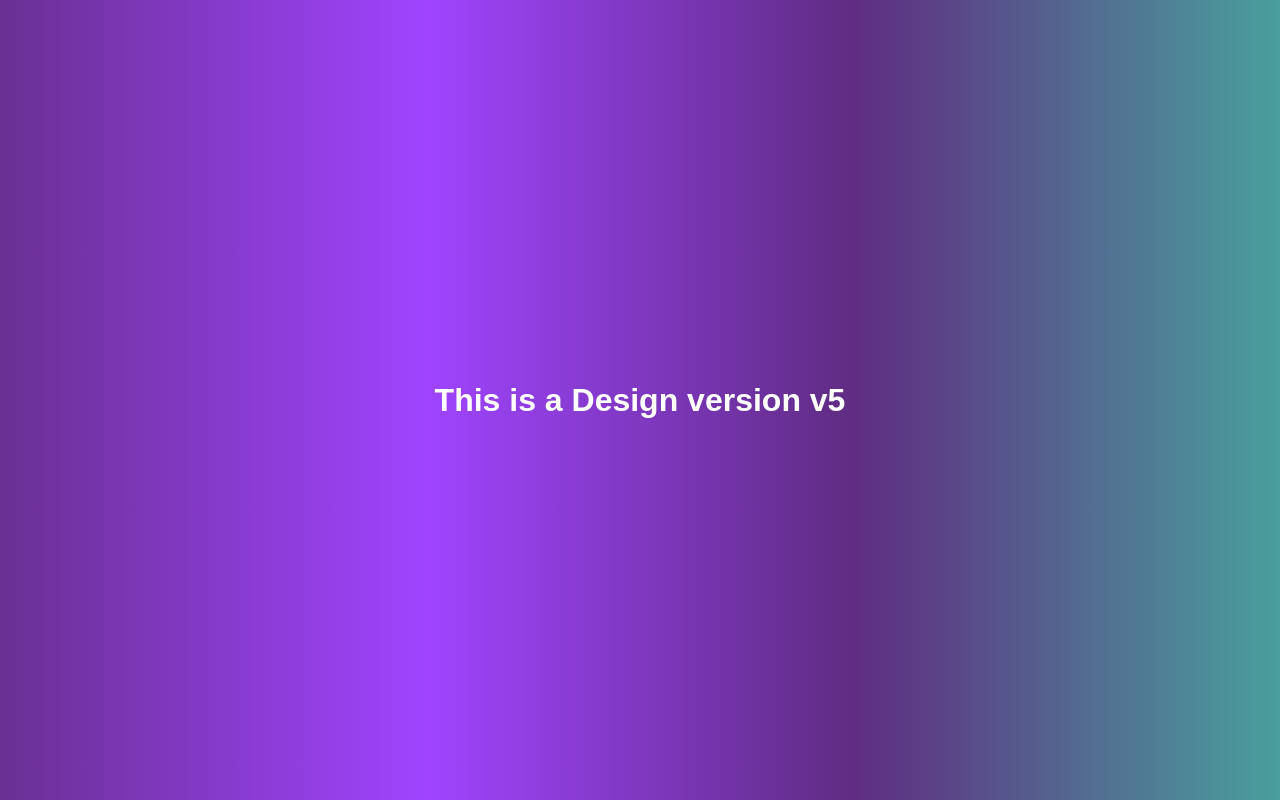
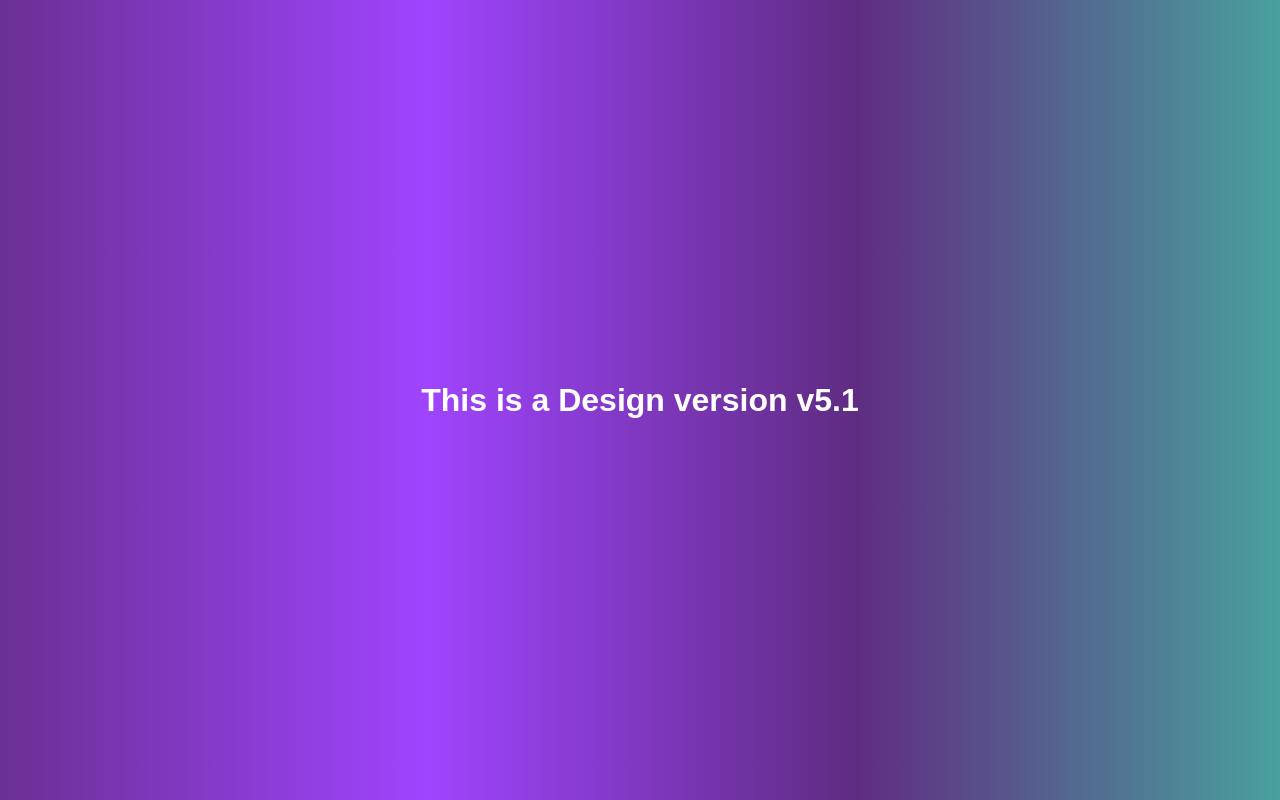
Before and after one commit to Sarfaraz9287/myrepo, a plain HTML site: page index.html in a window 1280 px wide. Drawn offline with Linux system fonts and the light colour scheme.

```diff
--- a/index.html
+++ b/index.html
@@ -7,6 +7,6 @@
     <title>Document</title>
 </head>
 <body>
-    <h1>This is a Design version v5</h1>
+    <h1>This is a Design version v5.1</h1>
 </body>
 </html>
```
